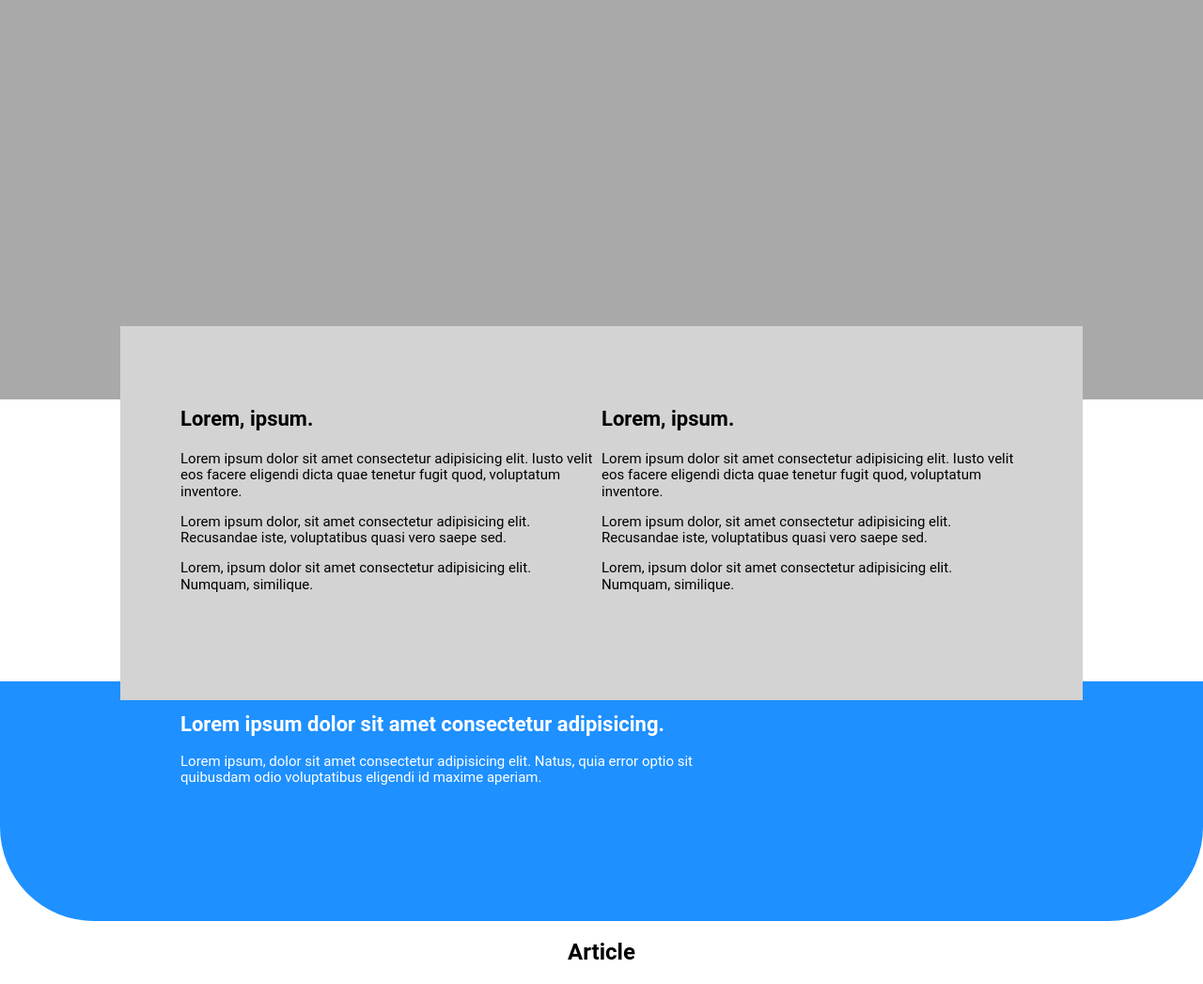
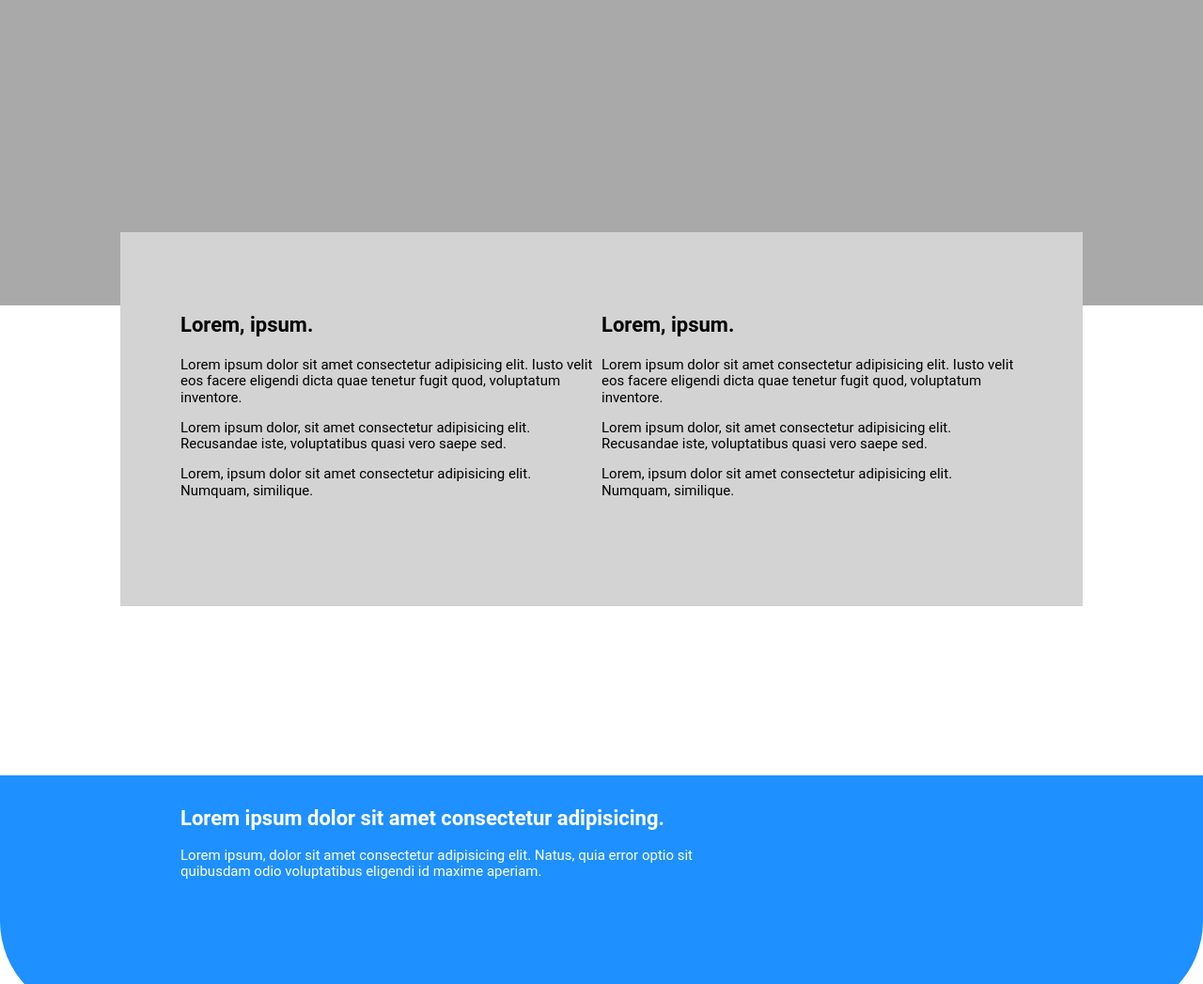
Before and after one commit to JorgeAzuaje/Recuperativo-de-FRONT-END, a plain HTML site: page src/pages/index.html in a window 1280 px wide. Shown: the part 1340-2387 px from the top of the page at 94% size. Drawn offline with Linux system fonts and the light colour scheme.

Commit message:
Responsive completo

```diff
--- a/src/pages/index.html
+++ b/src/pages/index.html
@@ -20,7 +20,7 @@
             <span class="header__logo-lettering"><h3>You Logo</h3></span>
         </div>
 
-        <i class="fa-solid fa-magnifying-glass header__search-button"></i>
+
 
             <div class="header__button">
                 <span class="header__lines"></span>
--- a/src/styles/responsive.css
+++ b/src/styles/responsive.css
@@ -91,3 +91,14 @@
         padding-right: 10%;
     }
 }
+
+@media screen and (min-width: 1000px){
+    .container--video-text{
+        height: 900px;
+    }
+    .Article-text-block-square{
+        width: 450px;
+        height: 60px;
+
+    }
+}
--- a/src/styles/styles.css
+++ b/src/styles/styles.css
@@ -226,7 +226,7 @@ ul{
 /*  */
 .video{
     width: 100%;
-    height: 500px;
+    height: 400px;
     background: var(--quinary-color);
     text-align: center;
     color: white;
@@ -245,7 +245,7 @@ ul{
 .video--texto{
     display: flex;
     justify-content: center;
-    margin-top: 350px;
+    margin-top: 250px;
 
 }
 
```
